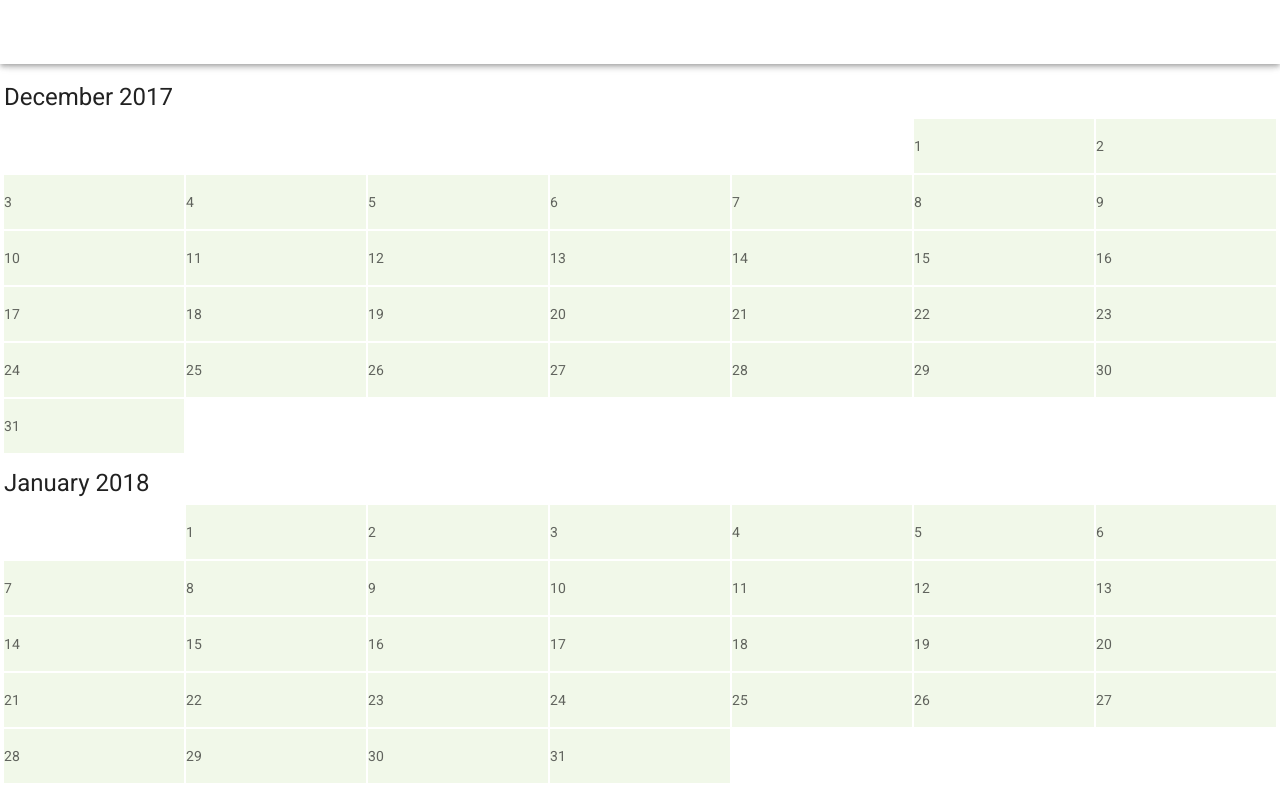
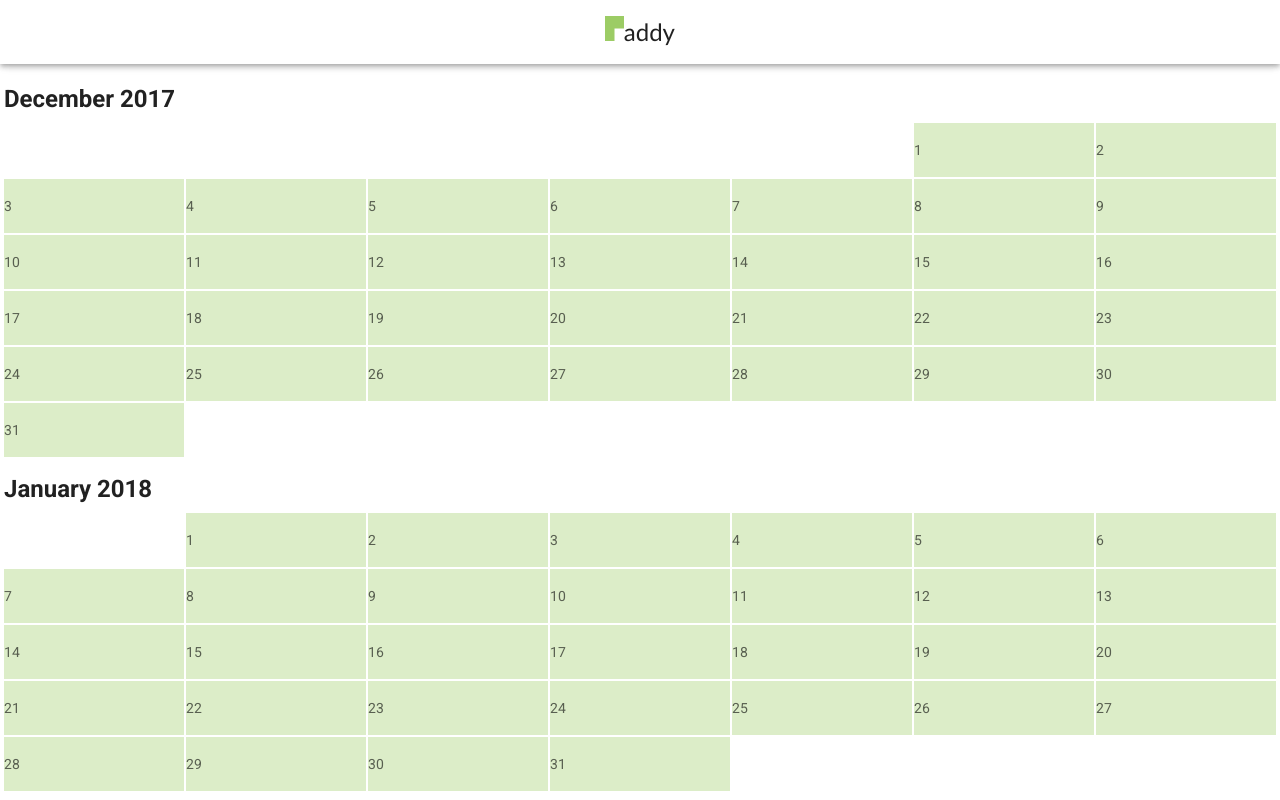
Before and after one commit to fiahfy/nuxt-tile, a Nuxt app: page / in a window 1280 px wide. Shown: the top 800 px of the page. Built offline with nearby package versions, Linux system fonts and the light colour scheme.

Commit message:
Update design

```diff
--- a/nuxt.config.js
+++ b/nuxt.config.js
@@ -1,3 +1,5 @@
+const Package = require('./package.json')
+
 module.exports = {
   /*
   ** Headers of the page
@@ -7,7 +9,7 @@ module.exports = {
     meta: [
       { charset: 'utf-8' },
       { name: 'viewport', content: 'width=device-width, initial-scale=1' },
-      { hid: 'description', name: 'description', content: 'Nuxt.js project' }
+      { hid: 'description', name: 'description', content: Package.description }
     ],
     link: [
       { rel: 'icon', type: 'image/x-icon', href: '/favicon.ico' }
--- a/package.json
+++ b/package.json
@@ -1,7 +1,7 @@
 {
   "name": "paddy",
-  "description": "Nuxt.js project",
-  "version": "1.0.0",
+  "description": "When did you do that?",
+  "version": "0.0.1",
   "author": {
     "name": "fiahfy",
     "email": "d.fiahfy@gmail.com",
--- /dev/null
+++ b/src/components/AppIcon.vue
@@ -0,0 +1,13 @@
+<template>
+  <svg
+    x="0"
+    y="0"
+    width="100"
+    height="100"
+  >
+    <polygon
+      points="10 10, 90 10, 90 50, 50 50, 50 90, 10 90"
+      fill="#99f"
+    />
+  </svg>
+</template>
--- a/src/components/Calendar.vue
+++ b/src/components/Calendar.vue
@@ -5,7 +5,7 @@
     wrap
   >
     <v-flex xs12>
-      <h2 class="headline mt-3 mb-1">{{ headline }}</h2>
+      <h2 class="subheading mt-3 mb-1">{{ headline }}</h2>
     </v-flex>
     <v-flex
       v-for="i in offsetBegin"
--- a/src/components/CalendarItem.vue
+++ b/src/components/CalendarItem.vue
@@ -33,8 +33,18 @@ export default {
     date () {
       return new Date(this.year, this.month - 1, this.day)
     },
+    current () {
+      const now = new Date()
+      return this.year === now.getFullYear() && this.month - 1 === now.getMonth() && this.day === now.getDate()
+    },
+    checked () {
+      return this.isChecked({ date: this.date })
+    },
     classes () {
-      return this.isChecked({ date: this.date }) ? 'light-green lighten-1' : 'light-green lighten-5'
+      if (this.current) {
+        return this.checked ? 'green lighten-2 white--text' : 'green lighten-3'
+      }
+      return this.checked ? 'light-green lighten-1 white--text' : 'light-green lighten-4'
     },
     ...mapGetters([
       'isChecked'
--- a/src/layouts/default.vue
+++ b/src/layouts/default.vue
@@ -1,8 +1,35 @@
 <template>
   <v-app>
-    <v-toolbar app />
+    <v-toolbar app>
+      <v-spacer />
+      <img
+        src="/icon.svg"
+        class="mb-2"
+      >
+      <span class="headline">addy</span>
+      <v-spacer />
+    </v-toolbar>
     <v-content>
       <nuxt/>
     </v-content>
   </v-app>
 </template>
+
+<script>
+import AppIcon from '~/components/AppIcon'
+
+export default {
+  components: {
+    AppIcon
+  }
+}
+</script>
+
+<style scoped>
+img {
+  height: 25px;
+}
+.headline {
+  font-family: 'Trebuchet MS', 'Roboto', sans-serif !important;
+}
+</style>
--- a/src/store/index.js
+++ b/src/store/index.js
@@ -10,7 +10,7 @@ export const getters = {
 
 export const actions = {
   toggleChecked ({ commit, state }, { date }) {
-    const timestamp = date.getTime()
+    const timestamp = String(date.getTime())
     if (state.dates[timestamp]) {
       const dates = Object.keys(state.dates)
         .filter((key) => key !== timestamp)
```
Also changed, not shown: src/static/icon.svg (added).
